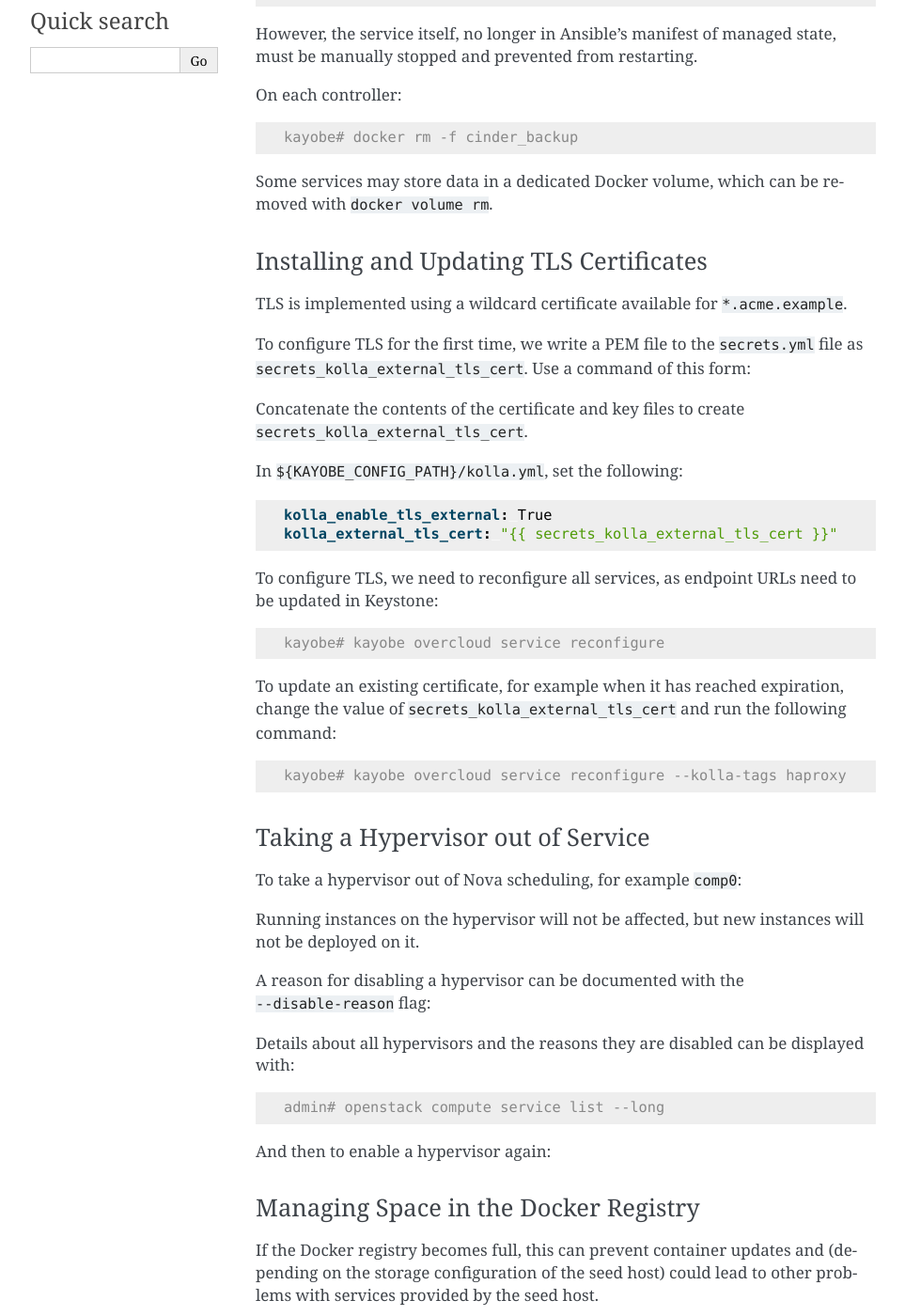
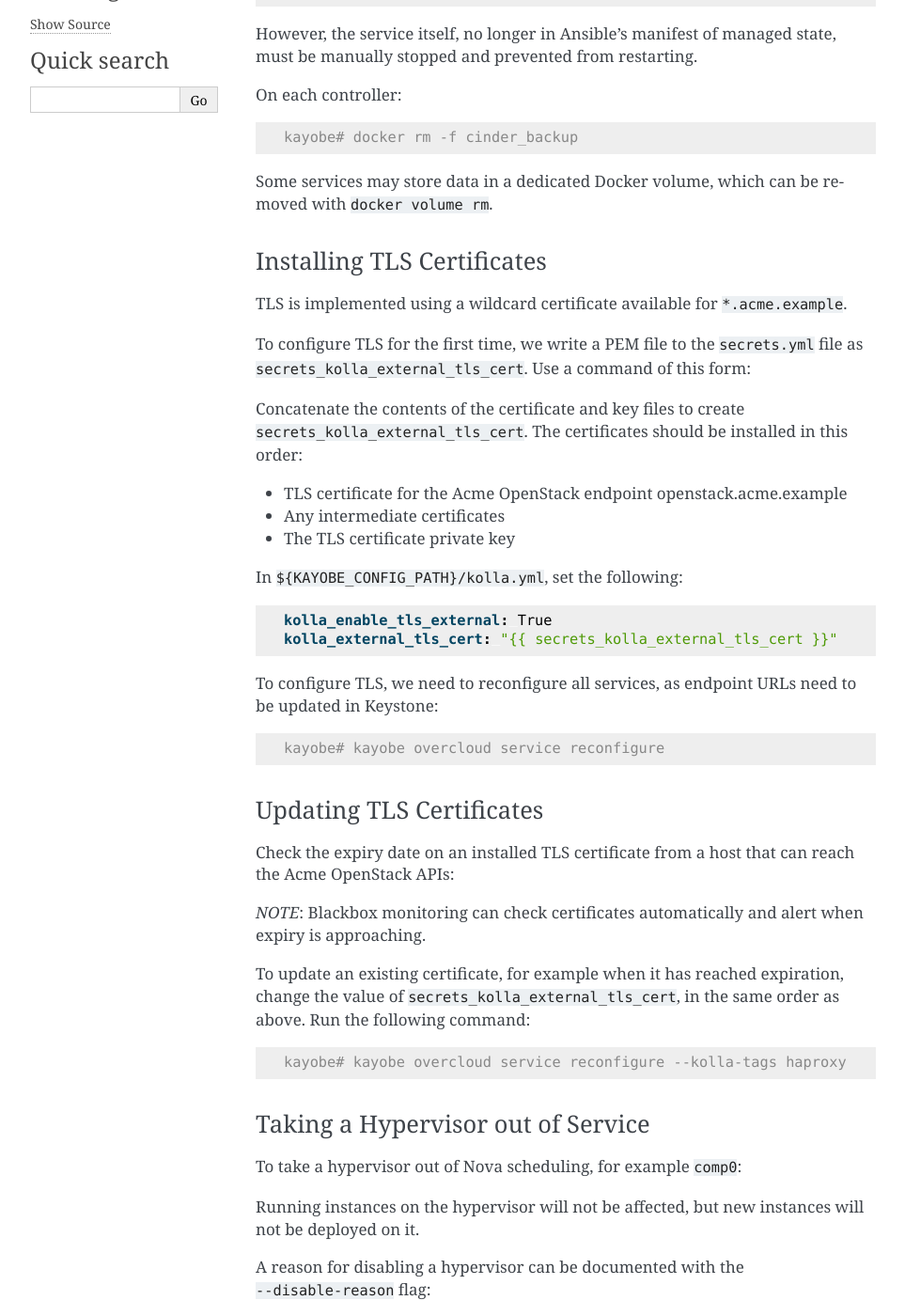
Before and after one commit to stackhpc/openstack-admin-guide, a Sphinx documentation site: the page built from source/operations_and_monitoring.rst, in a window 1280 px wide and 1400 px high, scrolled down 1605 px. Shown: the whole window at 94% size, without its empty margins (148-1111 px from the left). Built offline with Sphinx 7.4.7, drawn with Linux system fonts in a browser that asks for light colours; some of the changed text lies outside the part shown.

Commit message:
Add useful details on ordering for cert rotation

```diff
--- a/source/operations_and_monitoring.rst
+++ b/source/operations_and_monitoring.rst
@@ -113,8 +113,8 @@ On each controller:
 Some services may store data in a dedicated Docker volume, which can be removed
 with ``docker volume rm``.
 
-Installing and Updating TLS Certificates
-----------------------------------------
+Installing TLS Certificates
+---------------------------
 
 |tls_setup|
 
@@ -127,7 +127,12 @@ file as ``secrets_kolla_external_tls_cert``. Use a command of this form:
    kayobe# ansible-vault edit ${KAYOBE_CONFIG_PATH}/secrets.yml --vault-password-file=|vault_password_file_path|
 
 Concatenate the contents of the certificate and key files to create
-``secrets_kolla_external_tls_cert``.
+``secrets_kolla_external_tls_cert``.  The certificates should be installed in
+this order:
+
+* TLS certificate for the |project_name| OpenStack endpoint |public_endpoint_fqdn|
+* Any intermediate certificates
+* The TLS certificate private key
 
 In ``${KAYOBE_CONFIG_PATH}/kolla.yml``, set the following:
 
@@ -143,9 +148,23 @@ be updated in Keystone:
 
    kayobe# kayobe overcloud service reconfigure
 
+Updating TLS Certificates
+-------------------------
+
+Check the expiry date on an installed TLS certificate from a host that can
+reach the |project_name| OpenStack APIs:
+
+.. code-block:: console
+   :substitutions:
+
+   openstack# openssl s_client -connect |public_endpoint_fqdn|:443 2> /dev/null | openssl x509 -noout -dates
+
+*NOTE*: Blackbox monitoring can check certificates automatically
+and alert when expiry is approaching.
+
 To update an existing certificate, for example when it has reached expiration,
-change the value of ``secrets_kolla_external_tls_cert`` and run the following
-command:
+change the value of ``secrets_kolla_external_tls_cert``, in the same order as
+above.  Run the following command:
 
 .. code-block:: console
 
--- a/source/vars.rst
+++ b/source/vars.rst
@@ -35,6 +35,7 @@
 .. |project_name| replace:: Acme
 .. |provisioning_net_cidr| replace:: 192.168.0.0/24
 .. |public_api_access_host| replace:: |control_host|
+.. |public_endpoint_fqdn| replace:: openstack.acme.example
 .. |public_network| replace:: public
 .. |public_subnet| replace:: 10.0.0.0/8
 .. |public_vip| replace:: 10.0.0.1
```
